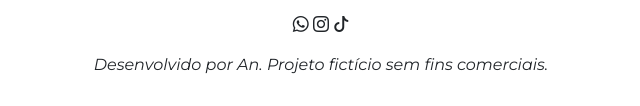
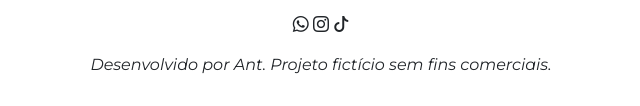
Before and after one commit to GUI-GAY/Site-Acessivel, a plain HTML site: page index.html in a window 1280 px wide. Shown: the part 4046-4152 px from the top of the page, 319-959 px from the left. Drawn offline with nearby package versions, Linux system fonts and the light colour scheme.

```diff
--- a/index.html
+++ b/index.html
@@ -117,7 +117,7 @@
         <i class="bi bi-whatsapp"></i>
         <i class="bi bi-instagram"></i>
         <i class="bi bi-tiktok"></i>
-        <p class="mt-3">Desenvolvido por An. Projeto fictício sem fins comerciais.</p>
+        <p class="mt-3">Desenvolvido por Ant. Projeto fictício sem fins comerciais.</p>
     </footer>
     <script src="script.js"></script>
 
```
